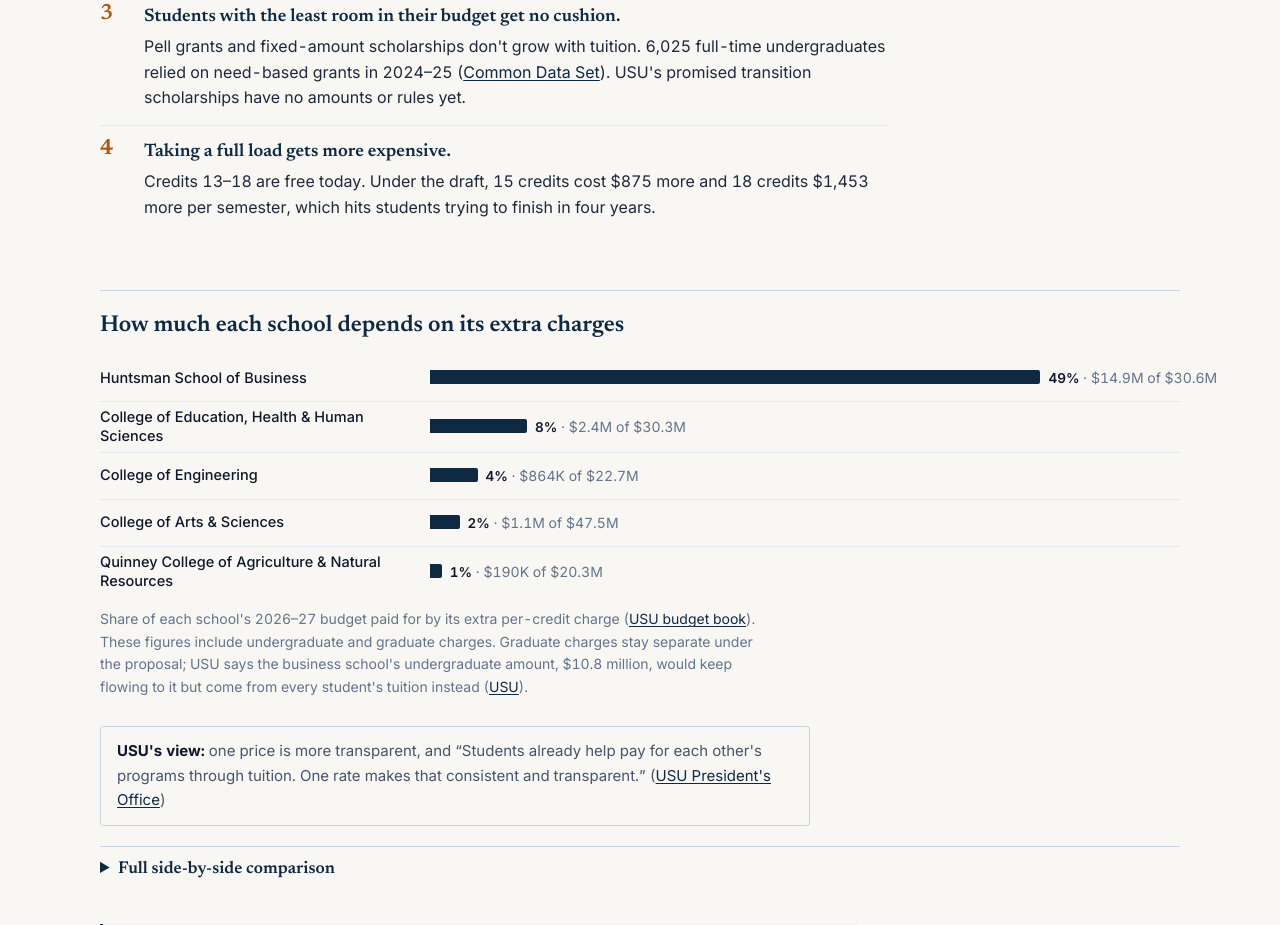
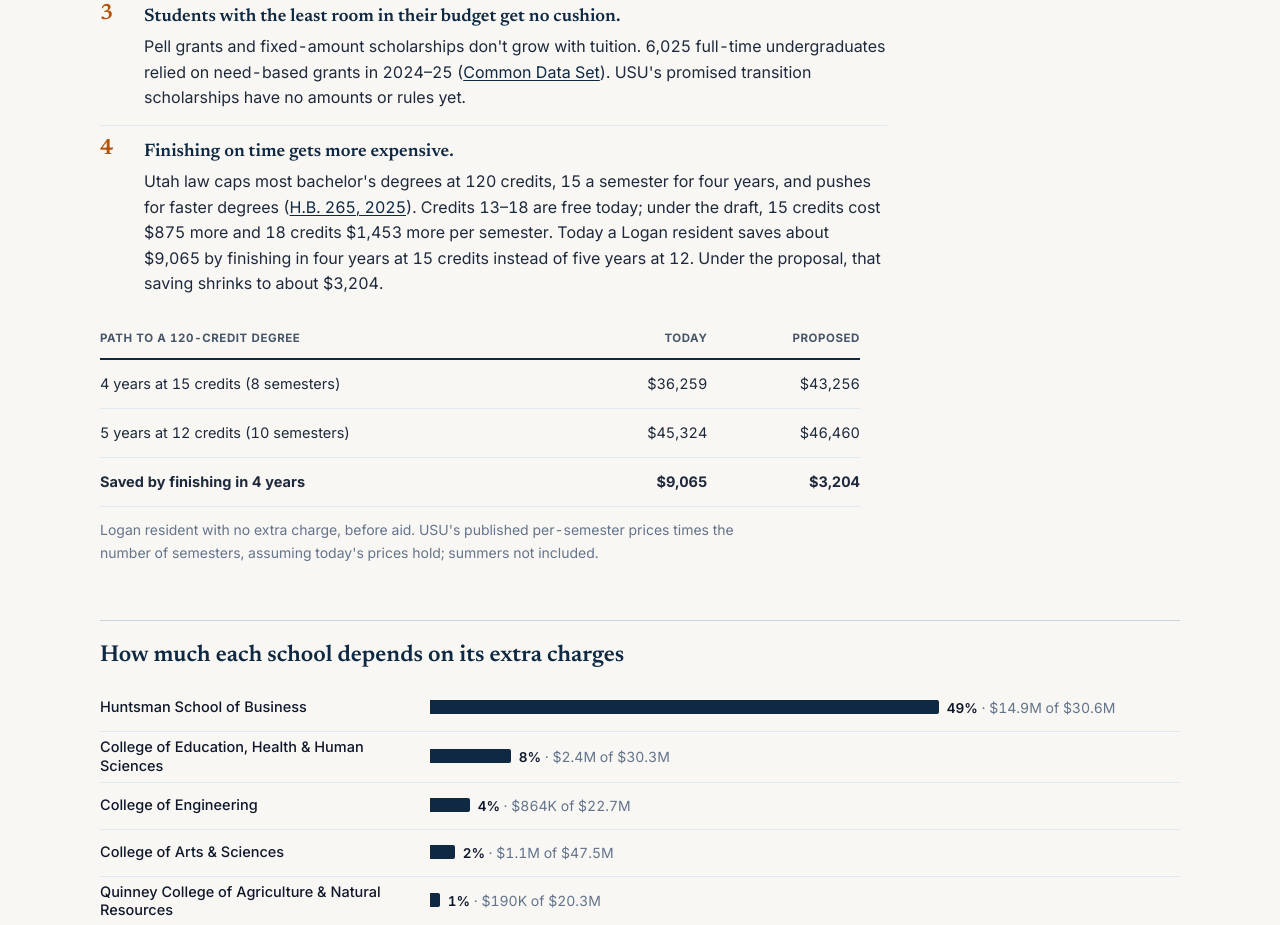
Before and after one commit to logclong/USU-Tuition, a plain HTML site: page index.html in a window 1280 px wide. Shown: the part 1440-2365 px from the top of the page. Drawn offline with Linux system fonts and the light colour scheme.

Commit message:
Add Utah's 120-credit cap (H.B. 265) to the full-load argument
- Overview reason 4 now cites H.B. 265 and shows how the savings from finishing
  a 120-credit degree in four years shrink from $9,065 to $3,204
- New fact check row on USU's lower rates above 12 and 15 credits
- Email template and sources cite the bill

Co-Authored-By: Claude Opus 5.5 <noreply@anthropic.com>

```diff
--- a/index.html
+++ b/index.html
@@ -304,9 +304,22 @@
     <li><strong>Students with the least room in their budget get no cushion.</strong>
       Pell grants and fixed-amount scholarships don't grow with tuition. 6,025 full-time undergraduates relied on need-based grants in 2024–25
       (<a href="https://www.usu.edu/oda/files/common-data-sets/CDS2025-26.pdf">Common Data Set</a>). USU's promised transition scholarships have no amounts or rules yet.</li>
-    <li><strong>Taking a full load gets more expensive.</strong>
-      Credits 13–18 are free today. Under the draft, 15 credits cost $875 more and 18 credits $1,453 more per semester, which hits students trying to finish in four years.</li>
+    <li><strong>Finishing on time gets more expensive.</strong>
+      Utah law caps most bachelor's degrees at 120 credits, 15 a semester for four years, and pushes for faster degrees
+      (<a href="https://le.utah.gov/Session/2025/bills/enrolled/HB0265.pdf">H.B. 265, 2025</a>). Credits 13–18 are free today; under the draft, 15 credits cost $875 more and 18 credits $1,453 more per semester.
+      Today a Logan resident saves about $9,065 by finishing in four years at 15 credits instead of five years at 12. Under the proposal, that saving shrinks to about $3,204.</li>
   </ol>
+  <div class="table-wrap" style="margin-top:8px;max-width:760px">
+    <table>
+      <thead><tr><th>Path to a 120-credit degree</th><th>Today</th><th>Proposed</th></tr></thead>
+      <tbody>
+        <tr><td>4 years at 15 credits (8 semesters)</td><td>$36,259</td><td>$43,256</td></tr>
+        <tr><td>5 years at 12 credits (10 semesters)</td><td>$45,324</td><td>$46,460</td></tr>
+        <tr><td><strong>Saved by finishing in 4 years</strong></td><td><strong>$9,065</strong></td><td><strong>$3,204</strong></td></tr>
+      </tbody>
+    </table>
+  </div>
+  <p class="note">Logan resident with no extra charge, before aid. USU's published per-semester prices times the number of semesters, assuming today's prices hold; summers not included.</p>
 
   <h3>How much each school depends on its extra charges</h3>
   <div id="relyChart"></div>
@@ -357,6 +370,7 @@
         <tr><td><span class="fc-q">Colleges “keep the funding they receive today”</span><span class="fc-src"><a href="https://www.usu.edu/president/tuition-model/">FAQ</a></span></td><td><span class="verdict v-ok">Accurate</span></td><td>It would be fixed at a three-year average instead of growing with enrollment.</td></tr>
         <tr><td><span class="fc-q">Business keeps “$10.8 million”</span><span class="fc-src"><a href="https://www.usu.edu/president/tuition-model/">Proposal page</a></span></td><td><span class="verdict v-context">Needs context</span></td><td>The <a href="https://www.usu.edu/budget/budgetbook">budget book</a> lists $14.9M in business extra-charge lines. USU hasn't explained the gap.</td></tr>
         <tr><td><span class="fc-q">Part-time students pay “about $140 to $200 more”</span><span class="fc-src"><a href="https://www.usu.edu/president/tuition-model/">FAQ</a></span></td><td><span class="verdict v-ok">Accurate</span></td><td>Official schedule: +$144 at 9 credits to +$206 at 3.</td></tr>
+        <tr><td><span class="fc-q">Lower rates above 12 and 15 credits are there “to limit that effect”</span><span class="fc-src"><a href="https://www.usu.edu/president/tuition-model/">FAQ</a></span></td><td><span class="verdict v-context">Needs context</span></td><td>The savings from finishing a 120-credit degree in 4 years instead of 5 drop from $9,065 to $3,204, while Utah law pushes on-time and three-year degrees (<a href="https://le.utah.gov/Session/2025/bills/enrolled/HB0265.pdf">H.B. 265</a>).</td></tr>
         <tr><td><span class="fc-q">One rate allows “an accurate estimate in a financial aid offer”</span><span class="fc-src"><a href="https://www.usu.edu/president/tuition-model/">Proposal page</a></span></td><td><span class="verdict v-ok">Accurate</span></td><td>USU's published cost today is an average across majors (<a href="https://ushe.edu/wp-content/uploads/pdf/agendas/2026/032726/USU_Tuition_Fees.pdf">USU, March 2026</a>).</td></tr>
       </tbody>
     </table>
@@ -624,7 +638,7 @@ I support making costs clearer and more predictable. But USU's own published fig
 
 In my case, [one sentence on your situation: e.g., "I take 15–17 credits to graduate on time, and my bill would rise by about $X per semester"].
 
-Ending the plateau penalizes students who take full loads to graduate in four years, which runs against USU's and the state's completion goals. I ask that the university:
+Ending the plateau penalizes students who take full loads to graduate in four years. Utah's H.B. 265 (2025) caps most bachelor's degrees at 120 credits, 15 a semester, to get students through on time. Under the proposal, the savings from finishing in four years instead of five drop from about $9,065 to $3,204. I ask that the university:
 
 1. Keep a flat rate for full-time loads (for example, 12–15 credits), or cap the per-credit charge above 12.
 2. Grandfather continuing students or phase the change in, instead of relying on undefined "scholarship options."
@@ -661,6 +675,7 @@ Sincerely,
       <li>Enrollment: <a href="https://www.usu.edu/oda/enrollment.php">USU Office of Data &amp; Analytics enrollment dashboard</a> (headcount by college; exported via the dashboard's CSV view for 2025–26 and 2026–27; totals match USU's published 29,831 and 32,286) · <a href="https://www.usu.edu/about/at-a-glance/">USU at a glance</a></li>
       <li>Financial aid: <a href="https://www.usu.edu/oda/files/common-data-sets/CDS2025-26.pdf">Common Data Set 2025–26, section H</a> · <a href="https://huntsman.usu.edu/files/DT_Advisory_Board_Meeting_Minutes_Nov_6_2025.pdf">Huntsman DT minutes (Nov 2025)</a> · <a href="https://huntsman.usu.edu/scholarships/hansen">Hansen DT Scholarship</a></li>
       <li><a href="https://ushe.edu/wp-content/uploads/pdf/agendas/2026/032726/USU_Tuition_Fees.pdf">USU's 2026–27 tuition &amp; fee proposal to the Board of Higher Education</a> (differential tuition freeze)</li>
+      <li>State law: <a href="https://le.utah.gov/~2025/bills/static/HB0265.html">H.B. 265, Higher Education Strategic Reinvestment (2025)</a> (<a href="https://le.utah.gov/Session/2025/bills/enrolled/HB0265.pdf">enrolled text</a>): 120-credit cap on bachelor's degrees, accelerated three-year degrees</li>
       <li>Governance: <a href="https://www.usu.edu/president/staff/">President's staff</a> · <a href="https://www.usu.edu/trustees/members/">Trustees</a> · <a href="https://www.usu.edu/trustees/schedule">Trustee schedule</a> · <a href="https://www.usu.edu/student-success/student-fees">Student Fee Board</a> · <a href="https://www.utah.gov/pmn/files/1326039.pdf">USHE 2026–27 meeting schedule</a> · <a href="https://ushe.edu/tuition-and-fee-increases-remain-modest-following-board-review-and-adjustments/">USHE 2026–27 tuition decisions</a></li>
     </ul>
     <h3>Verified vs. estimated</h3>
@@ -801,8 +816,8 @@ addEventListener("scroll", () => document.body.classList.toggle("scrolled", scro
     ["artsci", "College of Arts & Sciences"], ["qanr", "Quinney College of Agriculture & Natural Resources"],
   ].map(([k, n]) => ({ n, pct: COLLEGES[k].dt / COLLEGES[k].total * 100, dt: COLLEGES[k].dt, tot: COLLEGES[k].total }));
   el.innerHTML = rows.map(r => `<div class="bar-row" title="${r.n}: ${short(r.dt)} of ${short(r.tot)}"><div class="bar-label">${r.n}</div><div class="track">
-    <div class="bar" style="top:15px;left:0;width:${r.pct / 60 * 100}%;background:var(--navy)"></div>
-    <div class="bar-val" style="top:12px;left:calc(${r.pct / 60 * 100}% + 8px)">${Math.round(r.pct)}% <span class="note" style="font-weight:400">· ${short(r.dt)} of ${short(r.tot)}</span></div></div></div>`).join("");
+    <div class="bar" style="top:15px;left:0;width:${r.pct / 72 * 100}%;background:var(--navy)"></div>
+    <div class="bar-val" style="top:12px;left:calc(${r.pct / 72 * 100}% + 8px)">${Math.round(r.pct)}% <span class="note" style="font-weight:400">· ${short(r.dt)} of ${short(r.tot)}</span></div></div></div>`).join("");
 })();
 
 /* ============ YOUR MONEY ============ */
```
